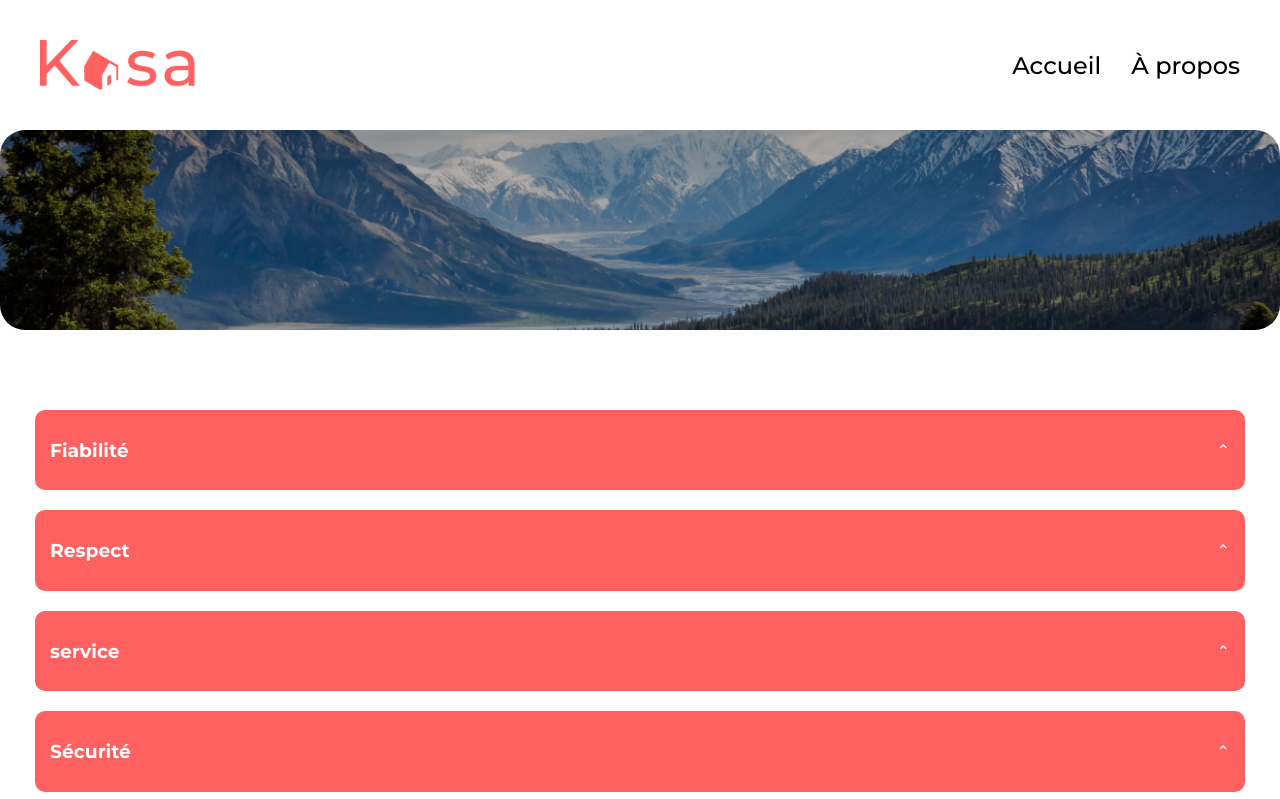
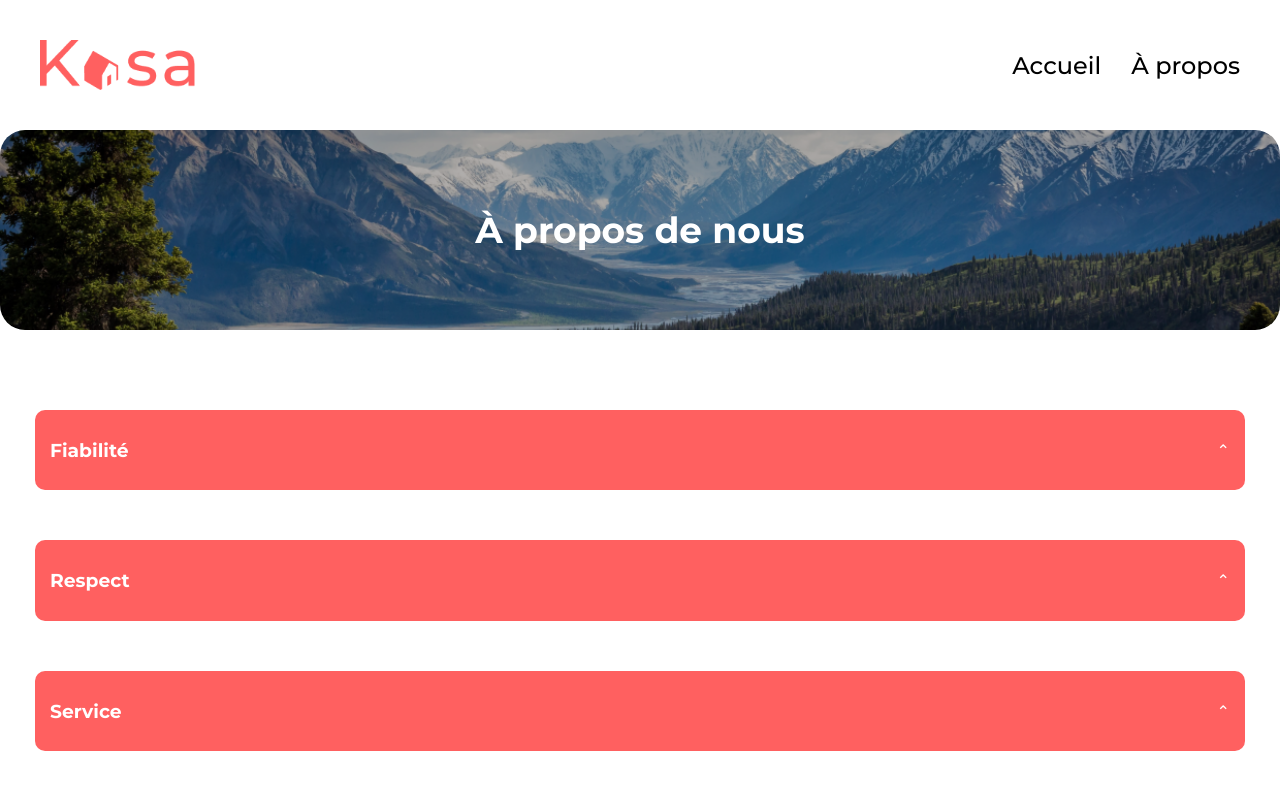
Before and after one commit to Mamdalwaleed/projet_5, a React (Vite) app: page /about in a window 1280 px wide. Shown: the top 799 px of the page. Built offline with nearby package versions, Linux system fonts and the light colour scheme.

Commit message:
ajout du code banner dans about.jsx et about.css

```diff
--- a/src/components/Banner.css
+++ b/src/components/Banner.css
@@ -0,0 +1,21 @@
+.banner {
+  width: 100%;
+  height: 200px; /* obligatoire sinon l'image n’apparaît pas */
+  border-radius: 25px;
+
+  background-size: cover;
+  background-position: center;
+  background-repeat: no-repeat;
+
+  display: flex;
+  align-items: center;
+  justify-content: center;
+
+  margin-bottom: 40px;
+}
+
+.banner h1 {
+  color: white;
+  font-size: 36px;
+  text-align: center;
+}
--- a/src/components/Banner.jsx
+++ b/src/components/Banner.jsx
@@ -1,10 +1,14 @@
 import "./Banner.css";
 
-function Banner({ image, title }) {
+function Banner({ image1, image2, title }) {
   return (
-    <div className="banner">
-      <img src={image} alt="banner" className="banner-img" />
-      {title && <h1 className="banner-title">{title}</h1>}
+    <div
+      className="banner"
+      style={{
+        backgroundImage: `url(${image1}), url(${image2})`,
+      }}
+    >
+      {title && <h1>{title}</h1>}
     </div>
   );
 }
--- a/src/pages/About.css
+++ b/src/pages/About.css
@@ -1,11 +1,25 @@
-.banners {
-  background-image: url("../assets/_Section\ 1.png");
+.banner-about {
   height: 200px;
+  border-radius: 25px;
+  background-image: url("../assets/banner.png"); /* chemin correct */
   background-size: cover;
   background-position: center;
-  border-radius: 25px;
+  background-repeat: no-repeat;
+
+  display: flex;
+  align-items: center;
+  justify-content: center;
 }
+
+.banner-about h1 {
+  color: white;
+  font-size: 36px;
+  text-align: center;
+}
+
 .about-collapses {
   gap: 30px;
   padding: 80px 35px;
+  display: flex;
+  flex-direction: column;
 }
--- a/src/pages/About.jsx
+++ b/src/pages/About.jsx
@@ -3,21 +3,23 @@ import "./About.css";
 
 function About() {
   return (
-    <div>
-      <div className="banners"></div>
+    <div className="about">
+      {/* Bannière fixe via CSS */}
+      <div className="banner-about">
+        <h1>À propos de nous</h1>
+      </div>
 
+      {/* Collapses */}
       <div className="about-collapses">
         <Collapse title="Fiabilité">
           Les annonces postées sur Kasa garantissent une fiabilité totale.
         </Collapse>
-
         <Collapse title="Respect">
           La bienveillance fait partie des valeurs fondatrices de Kasa.
         </Collapse>
-        <Collapse title="service">
+        <Collapse title="Service">
           Les annonces postées sur Kasa garantissent une fiabilité totale.
         </Collapse>
-
         <Collapse title="Sécurité">
           La bienveillance fait partie des valeurs fondatrices de Kasa.
         </Collapse>
--- a/src/pages/Home.css
+++ b/src/pages/Home.css
@@ -1,30 +1,5 @@
 .home {
   padding: 40px;
-}
-
-.banner {
-  height: 200px;
-  border-radius: 25px;
-
-  background-image:
-    url("../assets/Background.png"),
-    /* image derrière */ url("../assets/back.png"); /* image devant */
-
-  background-size: cover, cover;
-  background-position: center, center;
-  background-repeat: no-repeat, no-repeat;
-
-  display: flex;
-  align-items: center;
-  justify-content: center;
-
-  margin-bottom: 40px;
-}
-
-.banner h1 {
-  color: white;
-  font-size: 36px;
-  font-weight: 500;
 }
 
 .card-container {
--- a/src/pages/Home.jsx
+++ b/src/pages/Home.jsx
@@ -1,13 +1,18 @@
 import logements from "../data/logements.json"; //Les données proviennent d’un fichier JSON local qui contient les informations des logements
 import Card from "../components/Card";
 import "./Home.css";
+import Banner from "../components/Banner";
+import bannerBack from "../assets/Background.png";
+import bannerFront from "../assets/back.png";
 
 function Home() {
   return (
     <div className="home">
-      <div className="banner">
-        <h1>Chez vous, partout et ailleurs</h1>
-      </div>
+      <Banner
+        image1={bannerBack}
+        image2={bannerFront}
+        title="Chez vous, partout et ailleurs"
+      />
 
       <div className="card-container">
         {logements.map(
```
Also changed, not shown: src/assets/banner.png (renamed from src/assets/_Section 1.png).
